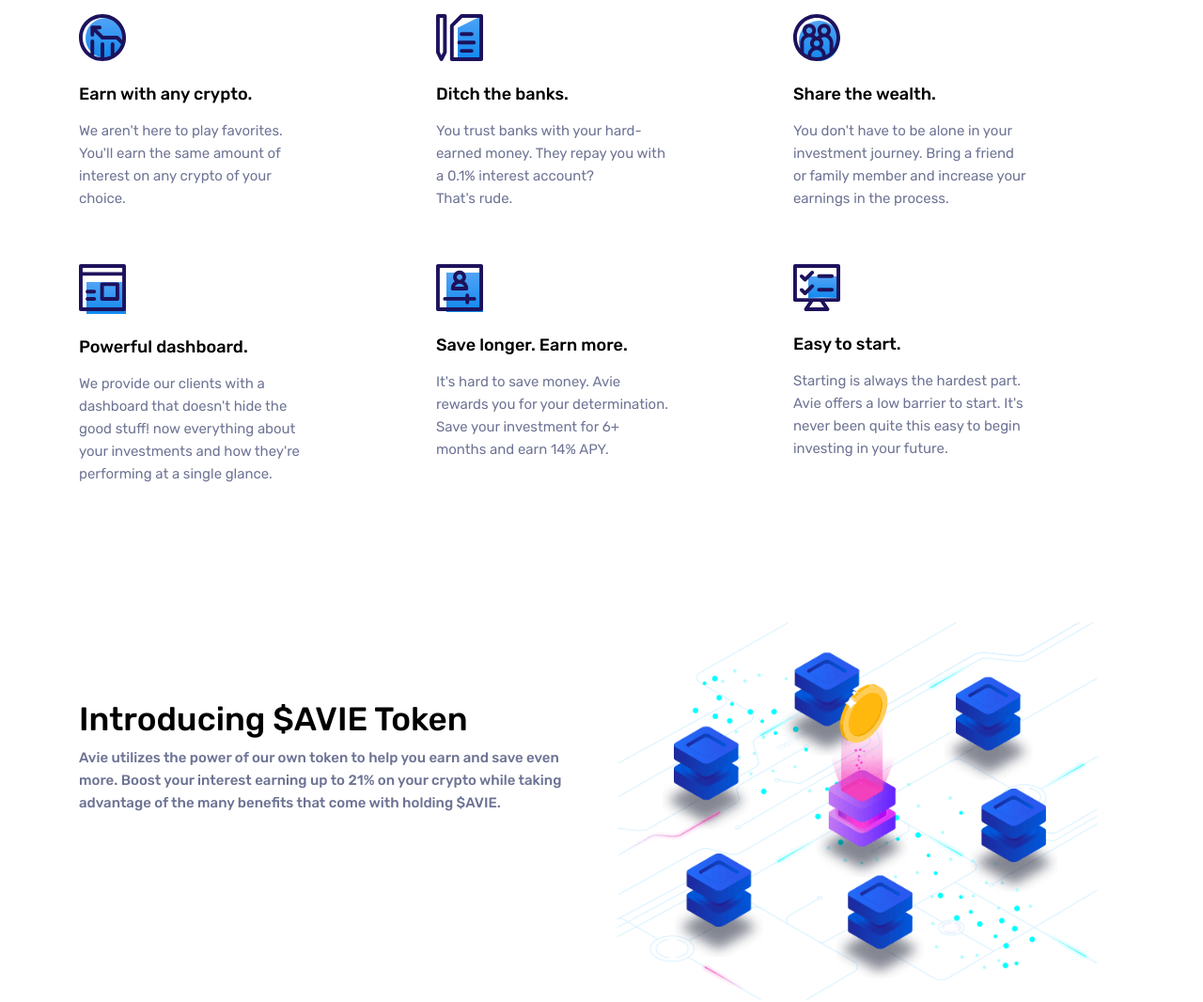
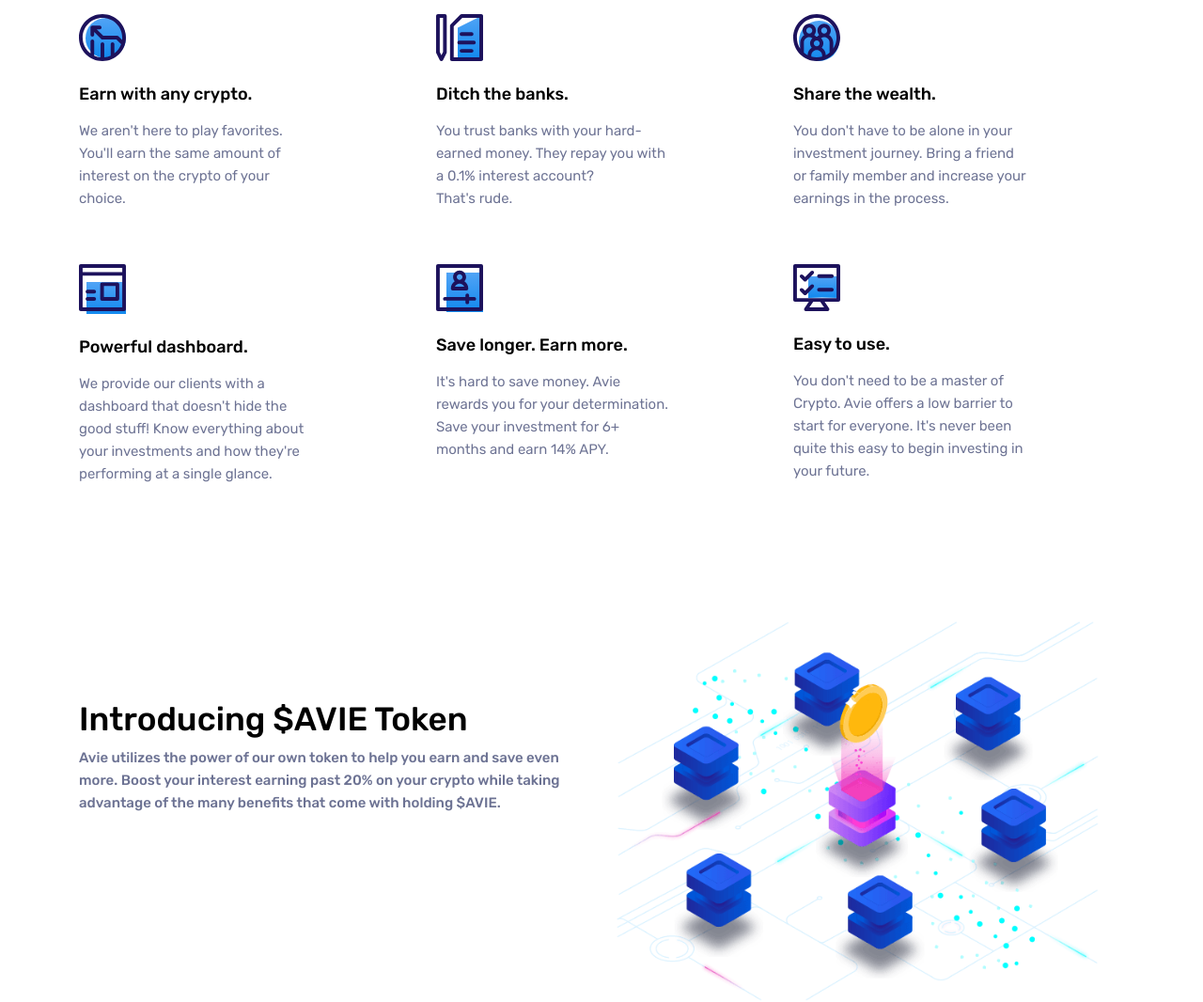
Before and after one commit to ItsPure/AVIEFINANCE, a website: page index.html in a window 1280 px wide. Shown: the part 920-1986 px from the top of the page at 94% size. Drawn offline with nearby package versions, Linux system fonts and the light colour scheme.

Commit message:
index text

```diff
--- a/index.html
+++ b/index.html
@@ -85,7 +85,7 @@
 								</h6>
 								<p>
 									We aren't here to play favorites.
-									You'll earn the same amount of interest on any crypto of your choice.
+									You'll earn the same amount of interest on the crypto of your choice.
 								</p>
 							</div>
 						</div>
@@ -124,7 +124,7 @@
 								</h6>
 								<p>
 									We provide our clients with a dashboard that doesn't hide the good stuff!
-									now everything about your investments and how they're performing at a single glance.
+									Know everything about your investments and how they're performing at a single glance.
 								</p>
 							</div>
 						</div>
@@ -144,11 +144,11 @@
 							<div class="services-box pb-0" data-aos="fade-down" data-aos-easing="linear" data-aos-duration="1500">
 								<img src="images/saving-strategy.svg" alt="saving-strategy" data-aos="zoom-in">
 								<h6 class="text-dark mb-3 mt-4 font-weight-medium">
-									Easy to start.
+									Easy to use.
 								</h6>
 								<p>
-									Starting is always the hardest part.
-									Avie offers a low barrier to start.
+									You don't need to be a master of Crypto.
+									Avie offers a low barrier to start for everyone.
 									It's never been quite this easy to begin investing in your future.
 								</p>
 							</div>
@@ -165,7 +165,7 @@
 							<!--<h5 class="text-dark mb-3"></h5> -->
 							<p class="font-weight-medium mb-4">
 								Avie utilizes the power of our own token to help you earn and save even more.
-								Boost your interest earning up to 21% on your crypto while taking advantage of the many benefits that come with holding $AVIE.
+								Boost your interest earning past 20% on your crypto while taking advantage of the many benefits that come with holding $AVIE.
 								<br>
 							</p>
 
```
